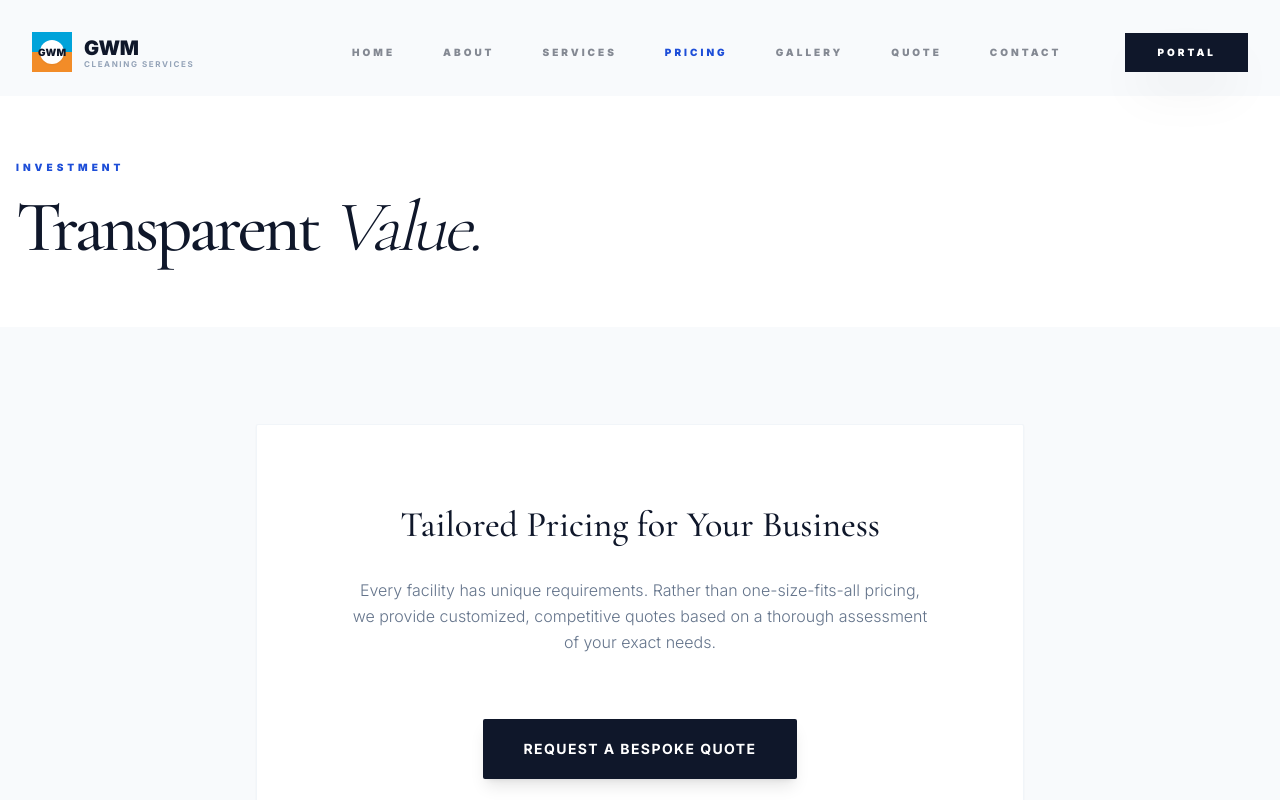
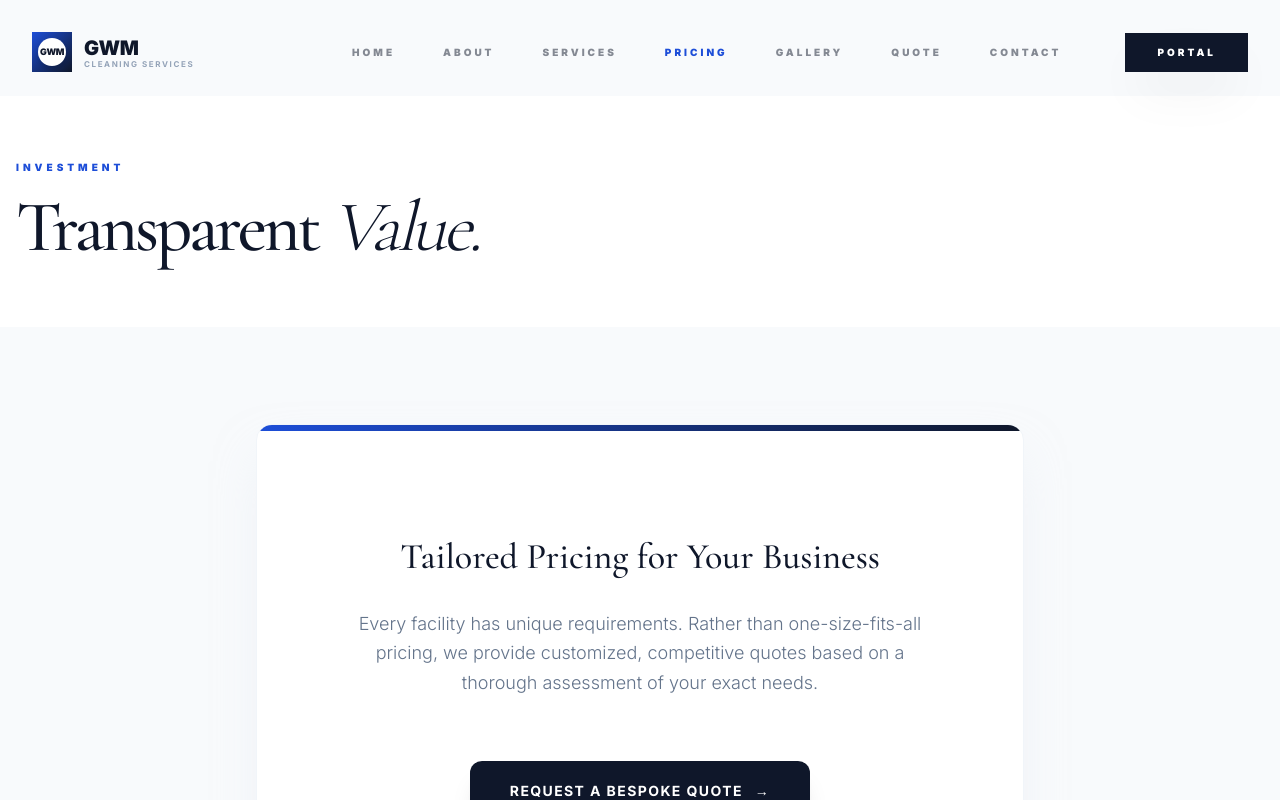
Before and after one commit to Navya-shaji/GWM, a React (Vite) app: page /pricing in a window 1280 px wide. Shown: the top 800 px of the page. Built offline with nearby package versions, Linux system fonts and the light colour scheme.

Commit message:
feat: add Pricing and Services pages, create Logo component, and update vercel backend entrypoint

```diff
--- a/src/components/Logo.tsx
+++ b/src/components/Logo.tsx
@@ -7,11 +7,10 @@ const Logo: React.FC<{ className?: string }> = ({ className }) => {
         {/* Simple Circle Logo like reference */}
         <div className="w-full h-full rounded-full bg-slate-100 flex items-center justify-center overflow-hidden border border-slate-200">
           <div className="absolute inset-0 flex flex-col">
-            <div className="h-1/2 bg-[#00A3DA]"></div>
-            <div className="h-1/2 bg-[#F28C28]"></div>
+            <div className="h-full w-full bg-gradient-to-br from-primary to-brand"></div>
           </div>
-          <div className="w-6 h-6 rounded-full bg-white relative z-10 flex items-center justify-center shadow-sm">
-            <span className="text-[10px] font-black text-brand">GWM</span>
+          <div className="w-7 h-7 rounded-full bg-white relative z-10 flex items-center justify-center shadow-md">
+            <span className="text-[9px] font-black text-brand tracking-tighter">GWM</span>
           </div>
         </div>
       </div>
--- a/src/pages/Pricing.tsx
+++ b/src/pages/Pricing.tsx
@@ -15,19 +15,23 @@ const Pricing: React.FC = () => {
 
       <section className="py-24 bg-slate-50 flex-grow flex items-center justify-center">
         <div className="container mx-auto px-4 text-center">
-          <div className="max-w-3xl mx-auto bg-white p-12 md:p-20 border border-slate-100 rounded-sm shadow-sm space-y-8">
+          <div className="relative max-w-3xl mx-auto bg-white p-12 md:p-20 border border-slate-100 rounded-2xl shadow-2xl shadow-slate-200/50 space-y-8 overflow-hidden transition-all duration-300 hover:shadow-slate-200/70">
+            {/* Premium top accent line */}
+            <div className="absolute top-0 inset-x-0 h-1.5 bg-gradient-to-r from-primary to-brand"></div>
+
             <h2 className="text-3xl md:text-4xl font-medium text-brand font-display">
               Tailored Pricing for Your Business
             </h2>
-            <p className="text-slate-500 font-light leading-relaxed max-w-xl mx-auto">
+            <p className="text-slate-500 font-light leading-relaxed max-w-xl mx-auto text-lg">
               Every facility has unique requirements. Rather than one-size-fits-all pricing, we provide customized, competitive quotes based on a thorough assessment of your exact needs.
             </p>
             <div className="pt-8">
               <Link
                 to="/booking"
-                className="inline-block px-10 py-5 bg-brand text-white font-bold text-sm tracking-widest uppercase hover:bg-primary transition-all rounded-sm shadow-lg"
+                className="inline-flex items-center gap-3 px-10 py-5 bg-brand text-white font-bold text-sm tracking-widest uppercase hover:bg-primary transition-all duration-300 rounded-xl shadow-xl hover:shadow-primary/30 hover:-translate-y-1 group"
               >
                 Request a Bespoke Quote
+                <span className="group-hover:translate-x-1 transition-transform">&rarr;</span>
               </Link>
             </div>
           </div>
--- a/src/pages/Services.tsx
+++ b/src/pages/Services.tsx
@@ -38,8 +38,10 @@ const Services: React.FC = () => {
           <div className="grid grid-cols-1 sm:grid-cols-2 lg:grid-cols-3 gap-12">
             {services.map((service, i) => (
               <ScrollReveal key={service.id} delay={i * 0.05} width="100%">
-                <div className="space-y-4">
-                  <div className="text-2xl">{service.icon}</div>
+                <div className="group flex flex-col items-start space-y-4 p-8 bg-white border border-slate-100 rounded-xl hover:shadow-2xl hover:shadow-slate-200/50 transition-all duration-300 hover:-translate-y-1 h-full">
+                  <div className="p-3 bg-blue-50/50 rounded-lg group-hover:scale-110 group-hover:bg-blue-50 transition-all duration-300">
+                    {service.icon}
+                  </div>
                   <h3 className="text-xl font-medium text-brand font-display">{service.title}</h3>
                   <p className="text-slate-400 text-sm leading-relaxed">{service.description}</p>
                 </div>
```
Also changed, not shown: vercel.json.
